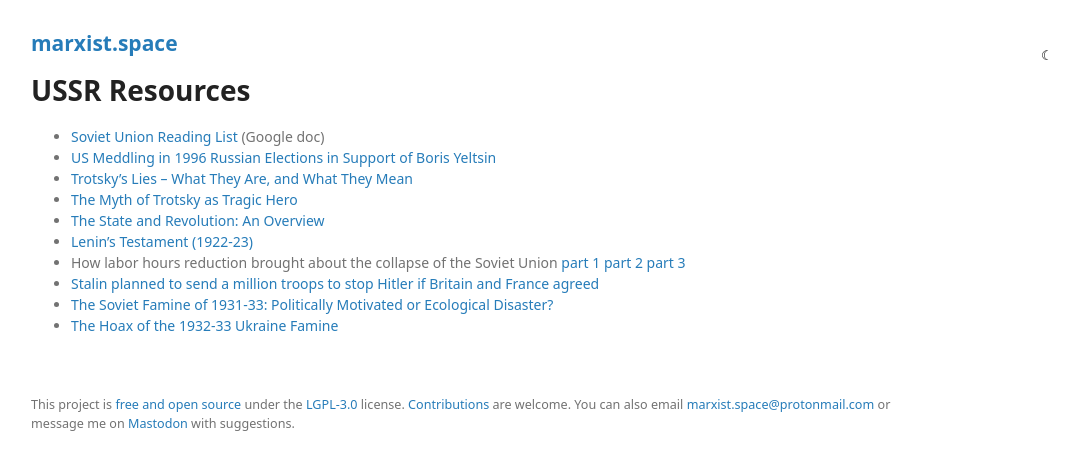
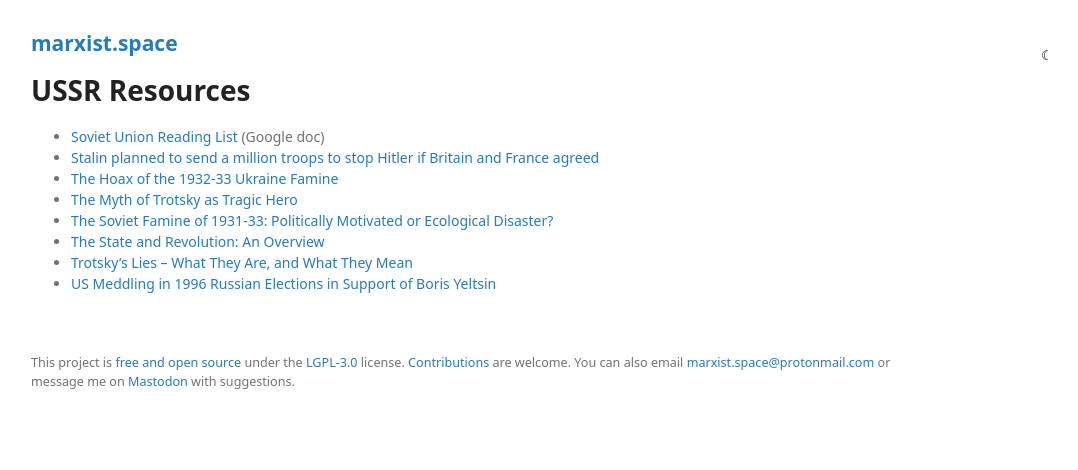
Before and after one commit to prolesoft/marxist.space, a Jekyll site: the page built from ussr.md, in a window 1280 px wide. Shown: the top 470 px of the page, without its empty margins (179-1257 px from the left). Built offline with Jekyll 4.4.1, drawn with Linux system fonts in a browser that asks for light colours; our own code applies the rules of GitHub Pages for plain Markdown files.

Commit message:
chore: more cleanup

```diff
--- a/ussr.md
+++ b/ussr.md
@@ -8,12 +8,10 @@ permalink: /ussr/
 # USSR Resources
 
 * [Soviet Union Reading List](https://docs.google.com/document/d/1qeYeYeLN7uKxfMdoe7TAmOMD2fmgyZdU_urvW6eAsRg/mobilebasic) (Google doc)
+* [Stalin planned to send a million troops to stop Hitler if Britain and France agreed](https://www.telegraph.co.uk/news/worldnews/europe/russia/3223834/Stalin-planned-to-send-a-million-troops-to-stop-Hitler-if-Britain-and-France-agreed-pact.html)
+* [The Hoax of the 1932-33 Ukraine Famine](https://web.archive.org/web/20001003073504/http://www.plp.org/cd_sup/ukfam1.html)
+* [The Myth of Trotsky as Tragic Hero](https://www.reddit.com/r/communism/comments/2f3m7t/the_myth_of_trotsky_as_tragic_hero/)
+* [The Soviet Famine of 1931-33: Politically Motivated or Ecological Disaster?](http://www.international.ucla.edu/asia/article/3838)
+* [The State and Revolution: An Overview](https://theimmortalscience.wordpress.com/2017/02/27/the-state-and-revolution-an-overview/)
+* [Trotsky's Lies – What They Are, and What They Mean](https://espressostalinist.com/2017/01/27/grover-furr-trotskys-lies-what-they-are-and-what-they-mean/)
 * [US Meddling in 1996 Russian Elections in Support of Boris Yeltsin](http://www.globalresearch.ca/us-meddling-in-1996-russian-elections-in-support-of-boris-yeltsin/5568288)
-* [Trotsky's Lies – What They Are, and What They Mean](https://espressostalinist.com/2017/01/27/grover-furr-trotskys-lies-what-they-are-and-what-they-mean/)
-* [The Myth of Trotsky as Tragic Hero](https://www.reddit.com/r/communism/comments/2f3m7t/the_myth_of_trotsky_as_tragic_hero/)
-* [The State and Revolution: An Overview](https://theimmortalscience.wordpress.com/2017/02/27/the-state-and-revolution-an-overview/)
-* [Lenin's Testament (1922-23)](http://www.revolutionarydemocracy.org/rdv7n2/blandlt.htm)
-* How labor hours reduction brought about the collapse of the Soviet Union [part 1](https://therealmovement.wordpress.com/2017/11/14/according-to-the-central-intelligence-agency-we-almost-reached-communism-by-1980/) [part 2](https://therealmovement.wordpress.com/2017/11/17/how-the-argument-of-one-economist-helped-kill-the-soviet-union/) [part 3](https://therealmovement.wordpress.com/2017/11/21/how-labor-hours-reduction-brought-about-the-collapse-of-the-soviet-union/)
-* [Stalin planned to send a million troops to stop Hitler if Britain and France agreed](https://www.telegraph.co.uk/news/worldnews/europe/russia/3223834/Stalin-planned-to-send-a-million-troops-to-stop-Hitler-if-Britain-and-France-agreed-pact.html)
-* [The Soviet Famine of 1931-33: Politically Motivated or Ecological Disaster?](http://www.international.ucla.edu/asia/article/3838)
-* [The Hoax of the 1932-33 Ukraine Famine](https://web.archive.org/web/20001003073504/http://www.plp.org/cd_sup/ukfam1.html)
```
